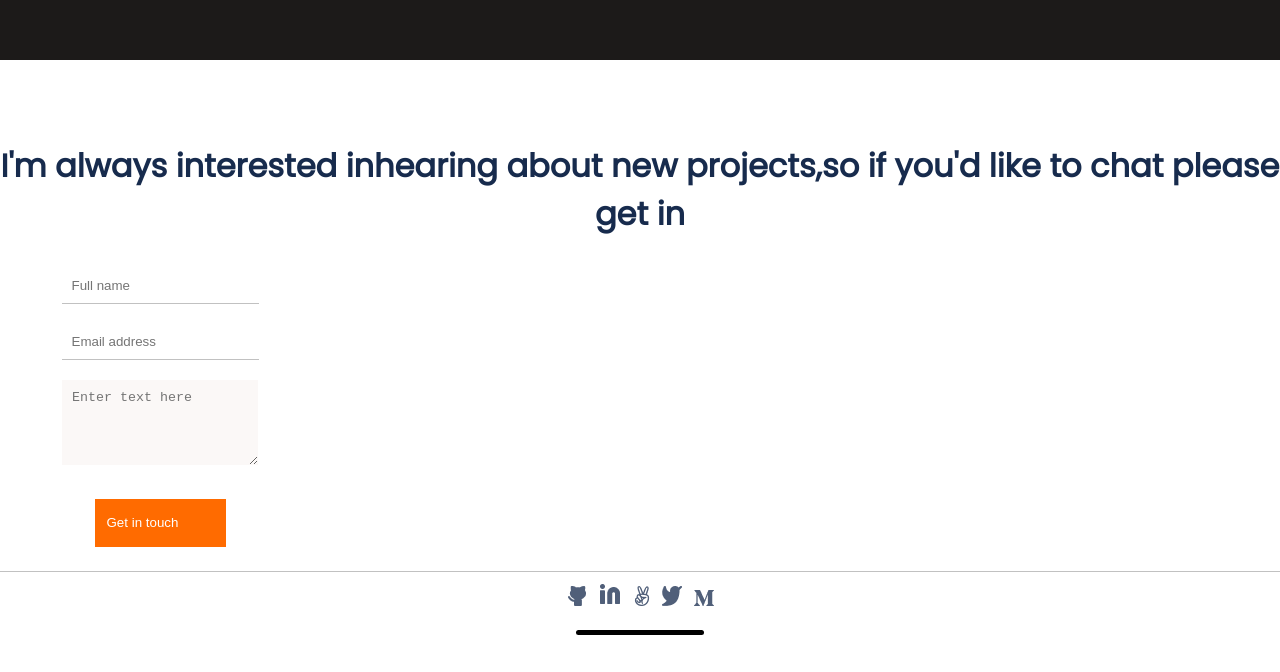
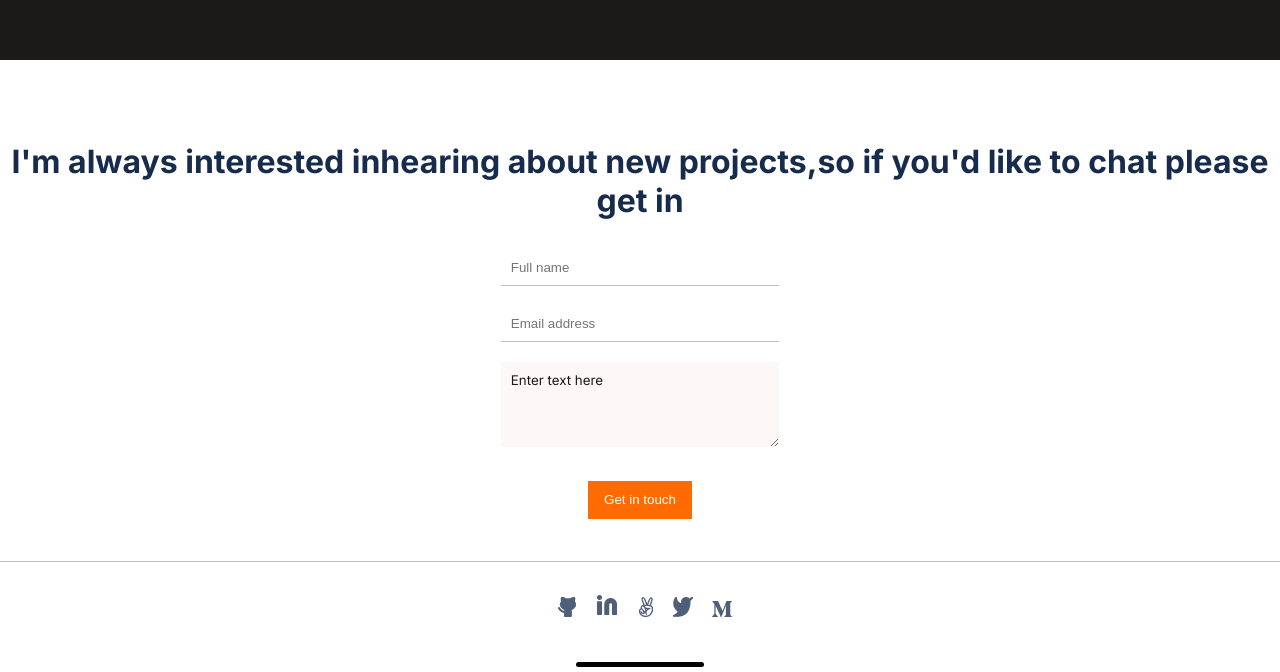
Before and after one commit to MeqdamAlqudah/ContactFormReview, a website: page index.html in a window 1280 px wide. Shown: the part 6647-7319 px from the top of the page. Before the commit the page ends 7287 px from the top, so only its background shows below. Drawn offline with Linux system fonts and the light colour scheme.

Commit message:
Do the required changes

```diff
--- a/css/main.css
+++ b/css/main.css
@@ -222,7 +222,7 @@ li {
 }
 
 footer ul li {
-  margin-left: 2px;
+  margin-left: 9px;
 }
 
 .card-stacks li {
@@ -348,13 +348,13 @@ footer ul li {
   flex-direction: column;
 }
 
-.contact_form div {
+.contact_form p {
   font-size: 32px;
-  font-weight: bolder;
+  font-weight: 800;
   text-align: center;
   margin-top: 82px;
   margin-bottom: 20px;
-  font-family: 'Poppins', sans-serif;
+  font-family: 'Inter', sans-serif;
   color: #172b4d;
 }
 
@@ -372,6 +372,7 @@ form input {
   border: none;
   border-bottom: solid 1px;
   border-color: #c1c1c1;
+  width: 87%;
 }
 
 textarea {
@@ -380,20 +381,22 @@ textarea {
   padding: 10px;
   border: none;
   background-color: #fbf8f7;
-  width: 196px;
+  width: 87%;
   height: 85px;
+  font-family: 'Inter', sans-serif;
 }
 
 .submitButton {
   background-color: #ff6b00;
   color: #fff;
   display: flex;
+  justify-content: center;
   flex-direction: row;
   align-items: center;
   padding: 12px;
   position: static;
-  width: 131px;
-  height: 48px;
+  width: 104px;
+  height: 38px;
   left: 98px;
   top: calc(50% - 48px / 2 + 141px);
   border: none;
@@ -402,6 +405,11 @@ textarea {
 
 .submitButton:hover {
   background-color: #fbf8f7;
+  font-weight: 900;
+  padding: 5px;
+  border: solid;
+  border-color: #ff6b00;
+  border-width: 2px;
   color: #ff6b00;
 }
 
@@ -412,11 +420,15 @@ footer {
   flex-direction: column;
   display: flex;
   border: none;
-  border-top: solid 1px;
-  border-color: #c1c1c1;
 }
 
 footer ul {
   display: flex;
   justify-content: center;
+  border: none;
+  border-top: solid 1px;
+  border-color: #c1c1c1;
+  width: 100%;
+  margin-top: 18px;
+  padding: 21px;
 }
--- a/index.html
+++ b/index.html
@@ -6,6 +6,9 @@
     <link href="https://fonts.googleapis.com/css2?family=Poppins&display=swap" rel="stylesheet" crossorigin="anonymous">
     <meta name="viewport" content="width=device-width, initial-scale=1.0" />
     <link rel="stylesheet" href="./css/main.css" />
+    <link rel="preconnect" href="https://fonts.googleapis.com">
+<link rel="preconnect" href="https://fonts.gstatic.com" crossorigin>
+<link href="https://fonts.googleapis.com/css2?family=Inter:wght@500&display=swap" rel="stylesheet">
     <title>Aziz Mejri - Portfolio</title>
   </head>
   <body>
@@ -291,15 +294,15 @@
         </div>
       </div>
       <section class="contact_form">
-<div>I'm always interested inhearing about new projects,so if you'd like to chat please get in</div>
+<p>I'm always interested inhearing about new projects,so if you'd like to chat please get in</p>
+<footer>
 <form action="https://formspree.io/f/xpzbrnpq" method="post">
-  <input type="email" placeholder="Full name"  maxlength="10" name = "Full name"  />
-  <input type="text" placeholder="Email address" name = "email" />
-  <textarea placeholder="Enter text here" name = "text"  maxlength="10" ></textarea>
-  <button class="submitButton" type="button">Get in touch</button>
+  <input type="text" placeholder="Full name"  maxlength="30" name = "Full name" required />
+  <input type="email" placeholder="Email address" name = "email" required />
+  <textarea  name = "text"  maxlength="500" required>Enter text here</textarea>
+  <button class="submitButton" type="submit">Get in touch</button>
 </form>
-      </section>
-      <footer>
+
   <ul>
     <li class="GitHub"><img src="./media/png/GitHub.png" alt="GitHub"/></li>
     <li class="Linkedin"><img src="./media/png/Linkedin.png" alt="Linkedin"/></li>
@@ -309,6 +312,8 @@
   </ul>
   <hr/>
 </footer>
+      </section>
+
     </main>
 
     <script
```
Lines whose indentation alone changed are shown as unchanged.
